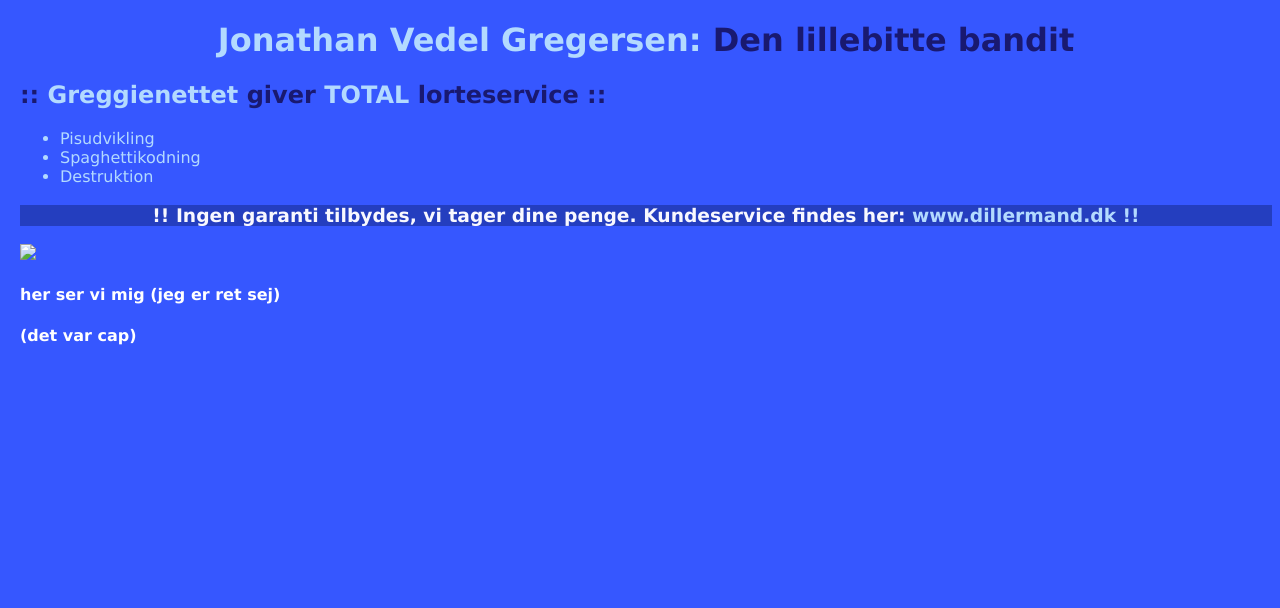
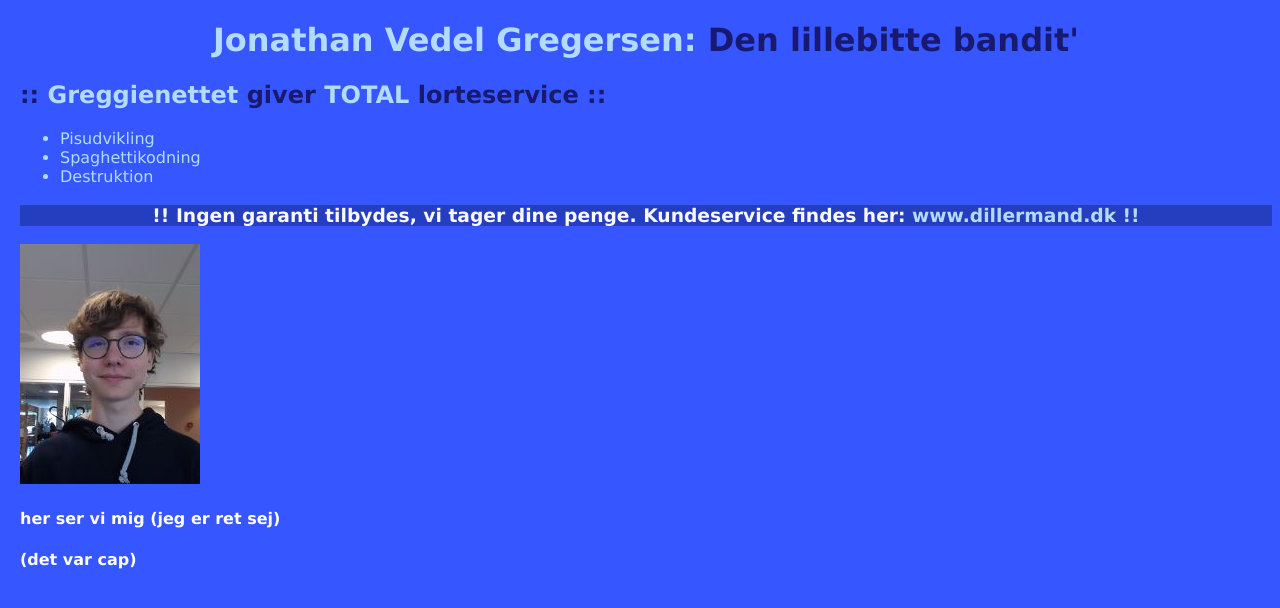
Before and after one commit to JonaBoner/greggienettet.dk, a plain HTML site: page index.html in a window 1280 px wide. Drawn offline with Linux system fonts and the light colour scheme.

Commit message:
upload foto

```diff
--- a/index.html
+++ b/index.html
@@ -8,7 +8,9 @@
 	</head>
 
 	<body>
-		<h1><span>Jonathan Vedel Gregersen:</span> Den lillebitte bandit</h1>
+		<h1>
+			<span>Jonathan Vedel Gregersen:</span> Den lillebitte bandit'
+		</h1>
 		<h2>:: <span>Greggienettet</span> giver<span> TOTAL </span> lorteservice ::</h2>
 		<ul>
 			<li>Pisudvikling</li>
@@ -16,7 +18,7 @@
 			<li>Destruktion</li>
 		</ul>
 		<h3>!! Ingen garanti tilbydes, vi tager dine penge. Kundeservice findes her: <span>www.dillermand.dk !!</span></h3>
-		<img src="JonathanLectio.png">
+		<img src="/assets/JonathanLectio.png">
 		<h4>her ser vi mig (jeg er ret sej)</h4>
 		<h4>(det var cap)</h4>
 	</body>
```
Also changed, not shown: assets/JonathanLectio.png (added).
